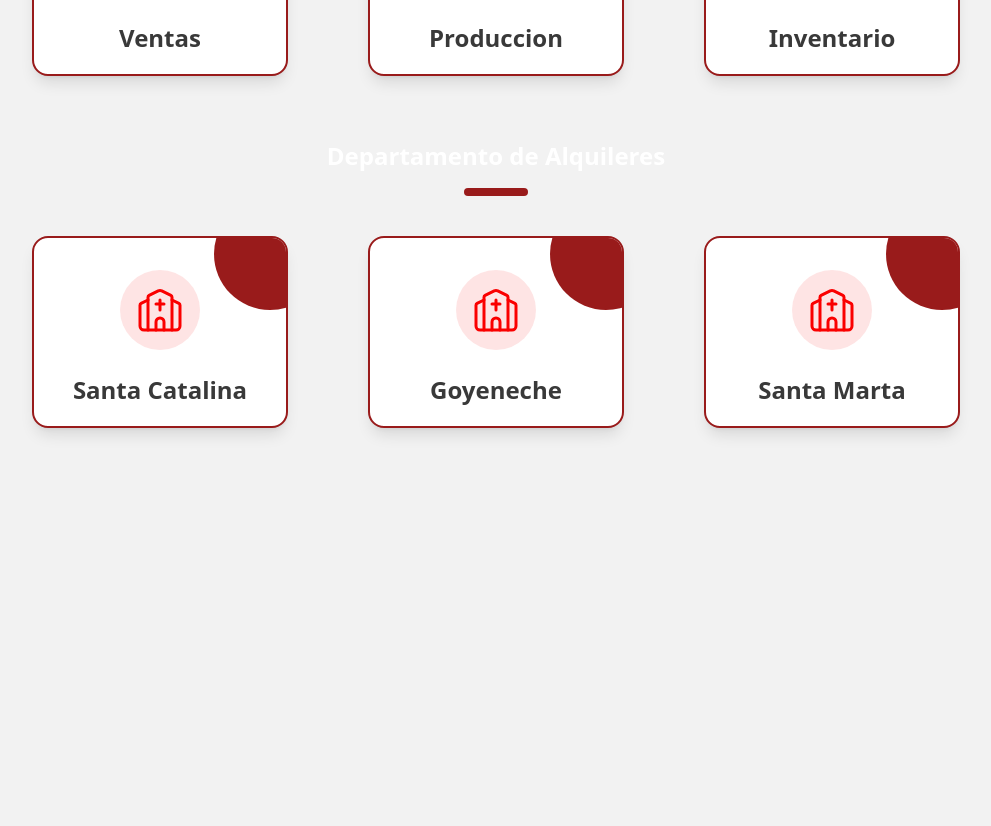
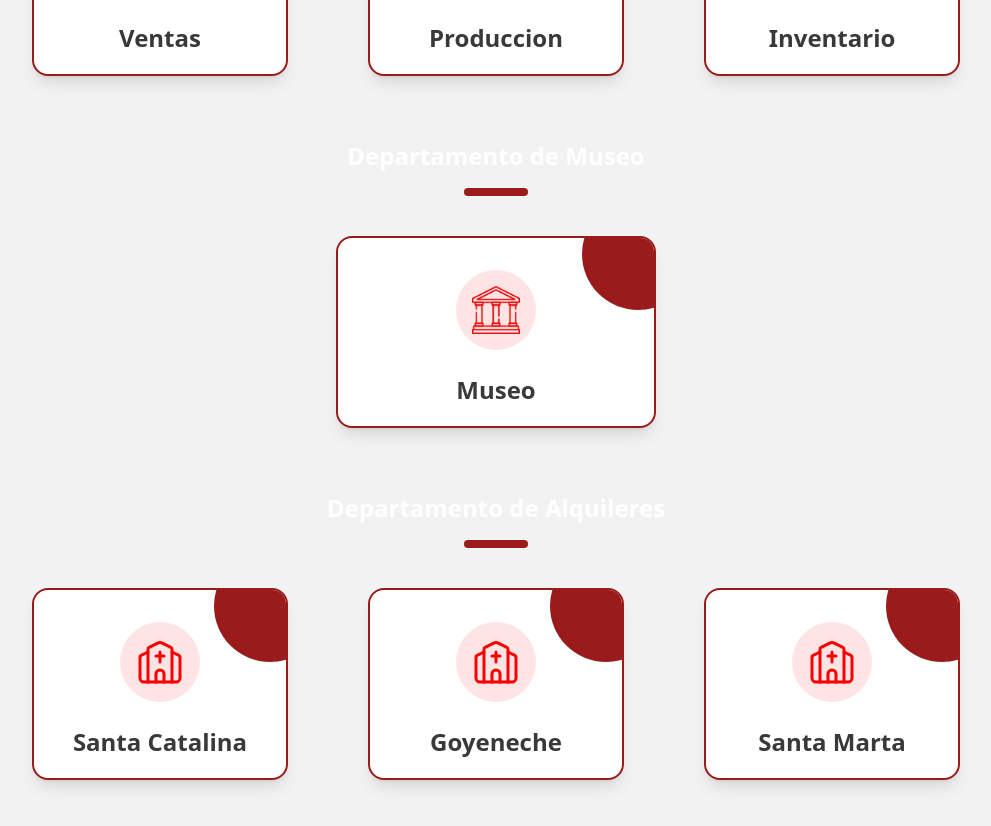
Before and after one commit to Santa-TeresaERP/ST-frontend, a Next.js app: page /pages/dashboard in a window 1280 px wide. Shown: the part 920-1746 px from the top of the page, without its empty margins (144-1135 px from the left). Before the commit the page ends 1428 px from the top, so only its background shows below. Built offline with nearby package versions, Linux system fonts and the light colour scheme.

Commit message:
card museum

```diff
--- a/src/app/components/components-Dashboard/Dashboard-intro.tsx
+++ b/src/app/components/components-Dashboard/Dashboard-intro.tsx
@@ -41,6 +41,10 @@ const Dashboard = () => {
           { name: "Inventario", icon: "inventary.png" },
         ]} />
 
+        <DepartmentSection title="Departamento de Museo" items={[
+          { name: "Museo", icon: "museo.png" },
+        ]} />
+
         <DepartmentSection title="Departamento de Alquileres" items={[
           { name: "Santa Catalina", icon: "church.svg" },
           { name: "Goyeneche", icon: "church.svg" },
--- a/src/app/components/components-Dashboard/DepartmentSection.tsx
+++ b/src/app/components/components-Dashboard/DepartmentSection.tsx
@@ -19,54 +19,44 @@ const DepartmentSection = ({ title, items }: DepartmentSectionProps) => {
 
   const handleItemClick = (name: string) => {
     switch (name) {
-      case "Usuarios":
-        router.push('/pages/dashboard/users');
-        break;
-      case "Modules":
-        router.push('/pages/dashboard/modules');
-        break;
-      case "Roles":
-        router.push('/pages/dashboard/roles');
-        break;
-      case "Ventas":
-        router.push('/pages/dashboard/ventas');
-        break;
-      case "Produccion":
-        router.push('/pages/dashboard/produccion');
-        break;
-      case "Inventario":
-        router.push('/pages/dashboard/inventario');
-        break;
-      case "Santa Catalina":
-        router.push('/pages/dashboard/santa-catalina');
-        break;
-      case "Goyeneche":
-        router.push('/pages/dashboard/goyoneche');
-        break;
-      case "Santa Marta":
-        router.push('/pages/dashboard/santa-marta');
-        break;
-      default:
-        console.warn(`No route defined for ${name}`);
+      case "Usuarios": router.push('/pages/dashboard/users'); break;
+      case "Modules": router.push('/pages/dashboard/modules'); break;
+      case "Roles": router.push('/pages/dashboard/roles'); break;
+      case "Ventas": router.push('/pages/dashboard/ventas'); break;
+      case "Produccion": router.push('/pages/dashboard/produccion'); break;
+      case "Inventario": router.push('/pages/dashboard/inventario'); break;
+      case "Santa Catalina": router.push('/pages/dashboard/santa-catalina'); break;
+      case "Goyeneche": router.push('/pages/dashboard/goyoneche'); break;
+      case "Santa Marta": router.push('/pages/dashboard/santa-marta'); break;
+      case "Museo": router.push('/pages/dashboard/museo'); break;
+      default: console.warn(`No route defined for ${name}`);
     }
   };
 
+  const isMuseoSection = title === "Departamento de Museo";
+
   return (
-    <section className="my-12 max-w-7xl mx-auto px-4 ">
-      <div className="mb-12 text-center ">
+    <section className="my-12 max-w-7xl mx-auto px-4">
+      <div className="mb-12 text-center">
         <h3 className="text-2xl font-extrabold text-white inline-block relative p-4">
           {title}
           <span className="absolute -bottom-2 left-0 right-0 mx-auto w-16 h-2 bg-red-800 rounded-full"></span>
         </h3>
       </div>
 
-      <div className="w-full flex justify-center">
-        <div className="grid grid-cols-1 sm:grid-cols-2 md:grid-cols-3 gap-x-20 gap-y-8">
+      <div className={`w-full flex justify-center`}>
+        <div
+          className={`
+            ${isMuseoSection
+              ? 'flex justify-center'
+              : 'grid grid-cols-1 sm:grid-cols-2 md:grid-cols-3 gap-x-20 gap-y-8'}
+          `}
+        >
           {items.map((item, index) => (
             <div
               key={index}
               className={`
-                w-64 h-48
+                ${isMuseoSection ? 'w-80 h-48' : 'w-64 h-48'}
                 relative overflow-hidden
                 group
                 flex flex-col items-center justify-between
@@ -91,7 +81,6 @@ const DepartmentSection = ({ title, items }: DepartmentSectionProps) => {
                   alt={item.name}
                   width={48}
                   height={48}
-                  className="text-red-500"
                 />
               </div>
 
@@ -99,10 +88,12 @@ const DepartmentSection = ({ title, items }: DepartmentSectionProps) => {
                 {item.name}
               </h4>
 
-              <div className="relative z-10 mt-4 flex items-center text-red-800 font-medium">
-                <span>Acceder</span>
-                <ArrowRight className="ml-2 h-4 w-4 transition-transform group-hover:translate-x-1" />
-              </div>
+              {!isMuseoSection && (
+                <div className="relative z-10 mt-4 flex items-center text-red-800 font-medium">
+                  <span>Acceder</span>
+                  <ArrowRight className="ml-2 h-4 w-4 transition-transform group-hover:translate-x-1" />
+                </div>
+              )}
             </div>
           ))}
         </div>
```
Also changed, not shown: public/museo.png (added).
